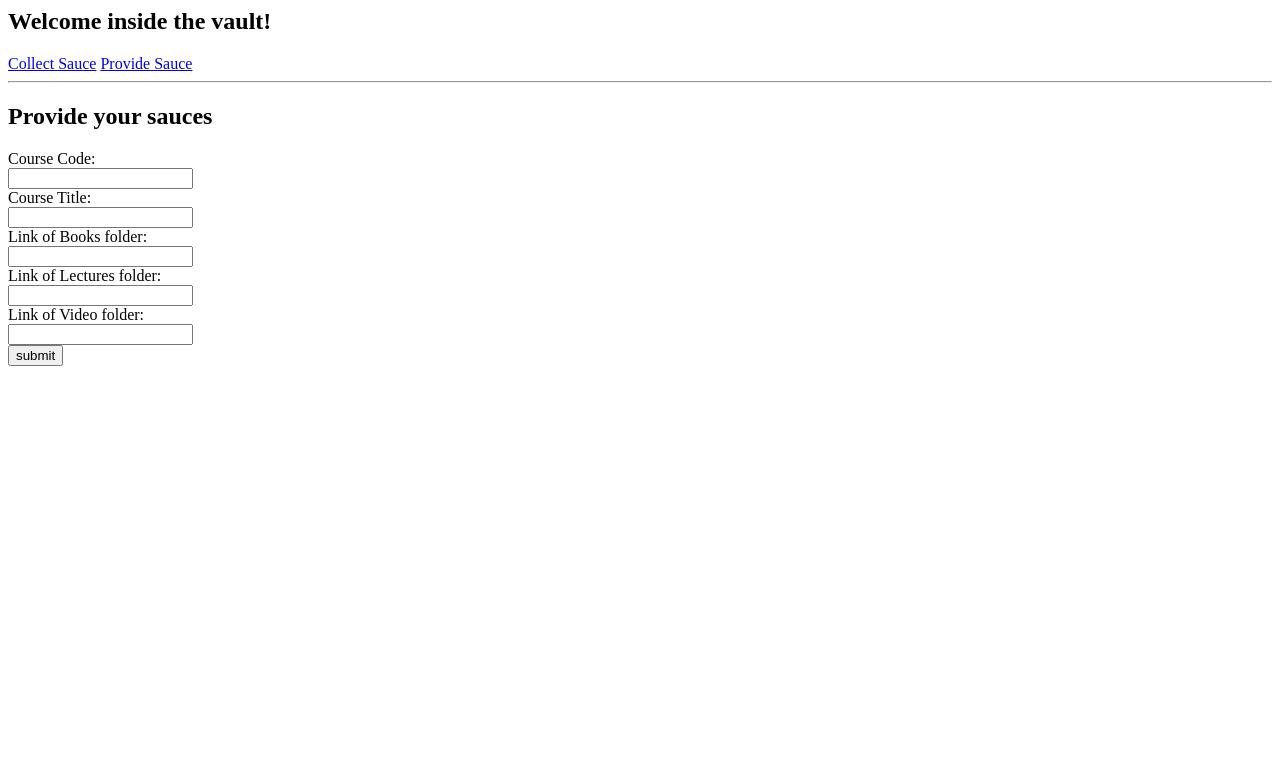
After one commit to SrothJr/CSE370-Group05, a PHP site: page /provide.php in a window 1280 px wide. The commit adds this page. Shown: the top 783 px of the page. Run offline with PHP 8.4, Linux system fonts and the light colour scheme.

Commit message:
Providing and Collecting resources

```diff
--- /dev/null
+++ b/database.php
@@ -0,0 +1,17 @@
+<?php
+
+
+    $db_server = "localhost";
+    $db_user = "root";
+    $db_pass = "";
+    $db_name = "group5";
+    $conn = "";
+
+    try{
+    $conn = mysqli_connect($db_server, $db_user, $db_pass, $db_name);
+    }
+    catch(mysqli_sql_exception){
+        echo "Error 404 <br>";
+    }
+
+?>
--- /dev/null
+++ b/header.html
@@ -0,0 +1,8 @@
+<header>
+  <h2>Welcome inside the vault!</h2>
+
+  <a href="collect.php">Collect Sauce</a>
+  <a href="provide.php">Provide Sauce</a>
+
+  <hr />
+</header>
--- /dev/null
+++ b/provide.php
@@ -0,0 +1,60 @@
+<?php
+    include("header.html");
+    include("database.php");
+?>
+
+<!DOCTYPE html>
+<html lang="en">
+<head>
+    <meta charset="UTF-8">
+    <meta name="viewport" content="width=device-width, initial-scale=1.0">
+    <title>Document</title>
+</head>
+<body>
+    <form action="<?php htmlspecialchars($_SERVER["PHP_SELF"]) ?>" method="post">
+        <h2>Provide your sauces</h2>
+        Course Code: <br>
+        <input type="text" name="course_code"> <br>
+        Course Title: <br>
+        <input type="text" name="course_title"> <br>
+        Link of Books folder: <br>
+        <input type="text" name="books"> <br>
+        Link of Lectures folder: <br>
+        <input type="text" name="lectures"> <br>
+        Link of Video folder: <br>
+        <input type="text" name="videos"><br>
+        <input type="submit" name="submit" value="submit"> <br>
+
+
+    </form>
+</body>
+</html>
+
+
+
+
+<?php
+
+    if ($_SERVER["REQUEST_METHOD"] == "POST") {
+        $course_code = filter_input(INPUT_POST, "course_code", FILTER_SANITIZE_SPECIAL_CHARS);
+        $course_title = filter_input(INPUT_POST, "course_title", FILTER_SANITIZE_SPECIAL_CHARS);
+        $books = filter_input(INPUT_POST, "books", FILTER_SANITIZE_SPECIAL_CHARS);
+        $lectures = filter_input(INPUT_POST, "lectures", FILTER_SANITIZE_SPECIAL_CHARS);
+        $videos = filter_input(INPUT_POST, "videos", FILTER_SANITIZE_SPECIAL_CHARS);
+
+        $sql = "INSERT INTO resources (course_code, course_title, books, lectures, videos) VALUES ('$course_code', '$course_title','$books', '$lectures', '$videos')";
+
+        try{
+            mysqli_query($conn, $sql);
+            echo "Successfully Provided";
+            }
+            catch(mysqli_sql_exception) {
+                echo "Could not provide";
+            }
+
+
+    }
+
+
+    mysqli_close($conn);
+?>
```
Also changed, not shown: collect.php (added, +48 -0 lines), index.php (+15 -1 lines).
